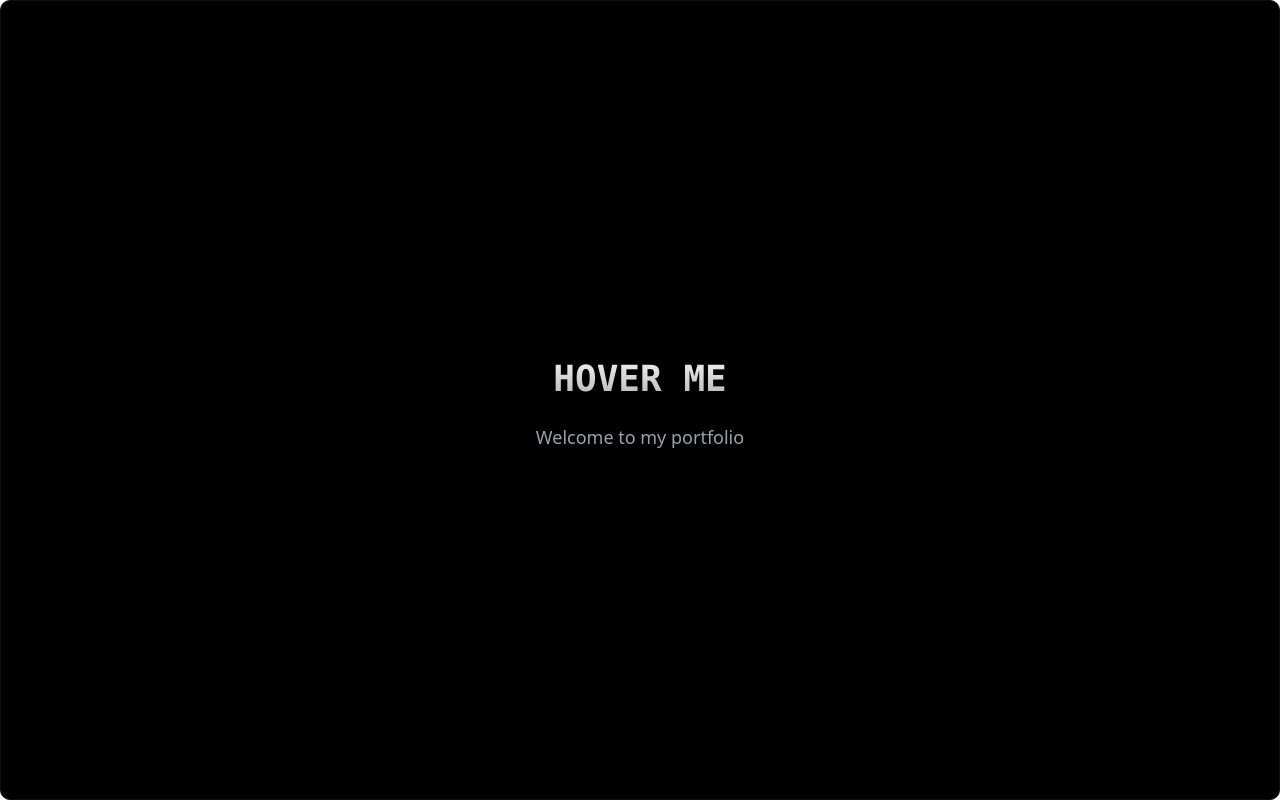
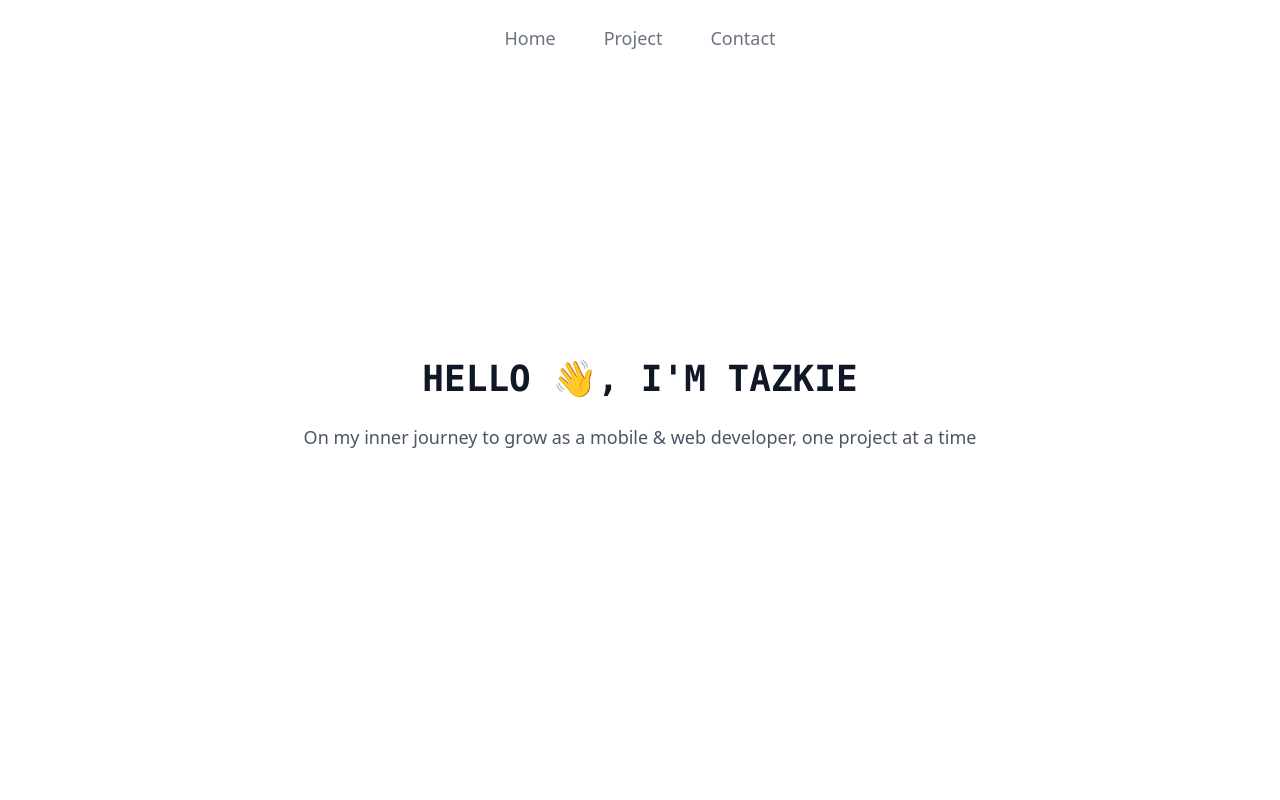
Before and after one commit to TazkieCT/my-portfolio, a React (Vite) app: page / in a window 1280 px wide. Built offline with nearby package versions, Linux system fonts and the light colour scheme.

Commit message:
feat: add navbar

```diff
--- a/src/components/magicui/hyper-text.tsx
+++ b/src/components/magicui/hyper-text.tsx
@@ -35,11 +35,11 @@ const getRandomInt = (max: number): number => Math.floor(Math.random() * max);
 export function HyperText({
   children,
   className,
-  duration = 800,
+  duration = 1500,
   delay = 0,
   as: Component = "div",
   startOnView = false,
-  animateOnHover = true,
+  animateOnHover = false,
   characterSet = DEFAULT_CHARACTER_SET,
   ...props
 }: HyperTextProps) {
--- /dev/null
+++ b/src/components/navbar.tsx
@@ -0,0 +1,37 @@
+export default function Navbar() {
+  return (
+    <nav className="w-full py-6 px-4">
+      <div className="max-w-4xl mx-auto">
+        <ul className="flex items-center justify-center gap-12">
+          <li>
+            <a
+              href="/"
+              className="text-lg font-medium text-gray-500 hover:text-black transition-colors duration-200 relative group"
+            >
+              Home
+              <span className="absolute -bottom-1 left-0 w-0 h-0.5 bg-black transition-all duration-200 group-hover:w-full"></span>
+            </a>
+          </li>
+          <li>
+            <a
+              href="/project"
+              className="text-lg font-medium text-gray-500 hover:text-black transition-colors duration-200 relative group"
+            >
+              Project
+              <span className="absolute -bottom-1 left-0 w-0 h-0.5 bg-black transition-all duration-200 group-hover:w-full"></span>
+            </a>
+          </li>
+          <li>
+            <a
+              href="/contact"
+              className="text-lg font-medium text-gray-500 hover:text-black transition-colors duration-200 relative group"
+            >
+              Contact
+              <span className="absolute -bottom-1 left-0 w-0 h-0.5 bg-black transition-all duration-200 group-hover:w-full"></span>
+            </a>
+          </li>
+        </ul>
+      </div>
+    </nav>
+  )
+}
--- a/src/pages/Home.tsx
+++ b/src/pages/Home.tsx
@@ -1,14 +1,19 @@
 import { HyperText } from "../components/magicui/hyper-text";
+import Navbar from "../components/navbar";
 
 export default function Home() {
   return (
-    <>
-      <div className="relative flex h-screen w-full flex-col items-center justify-center overflow-hidden rounded-lg border bg-black">
-        <span className="pointer-events-none whitespace-pre-wrap bg-gradient-to-b from-white to-gray-300/80 bg-clip-text text-center text-8xl font-serif font-bold leading-none text-transparent">
-          <HyperText>Hover me</HyperText>
-        </span>
-        <p className="mt-4 text-lg text-gray-400 font-sans">Welcome to my portfolio</p>
+    <div className="min-h-screen bg-white">
+      <div className="absolute top-0 left-0 w-full">
+        <Navbar />
       </div>
-    </>
-  );
+      <main className="max-w-4xl mx-auto px-4 py-12 min-h-screen flex flex-col items-center justify-center">
+        <HyperText  className="text-4xl font-bold text-center text-gray-900">Hello 👋, I'm Tazkie</HyperText>
+        <p className="text-lg text-gray-600 text-center mt-4">On my inner journey to grow as a mobile & web developer, one project at a time</p>
+        {/* <p className="text-lg text-gray-600 text-center mt-4">
+          A curious coder turning <span className="text-emerald-600">tea 🍵</span> into <span className="text-indigo-600">code 💻</span> (and learning along the way)
+        </p> */}
+      </main>
+    </div>
+  )
 }
--- a/vite.config.ts
+++ b/vite.config.ts
@@ -2,12 +2,13 @@ import { defineConfig } from "vite";
 import react from "@vitejs/plugin-react";
 import path from "path";
 import { fileURLToPath } from "url";
+import tailwindcss from '@tailwindcss/vite'
 
 const __filename = fileURLToPath(import.meta.url);
 const __dirname = path.dirname(__filename);
 
 export default defineConfig({
-  plugins: [react()],
+  plugins: [react(), tailwindcss(),],
   resolve: {
     alias: {
       "@": path.resolve(__dirname, "src"),
```
